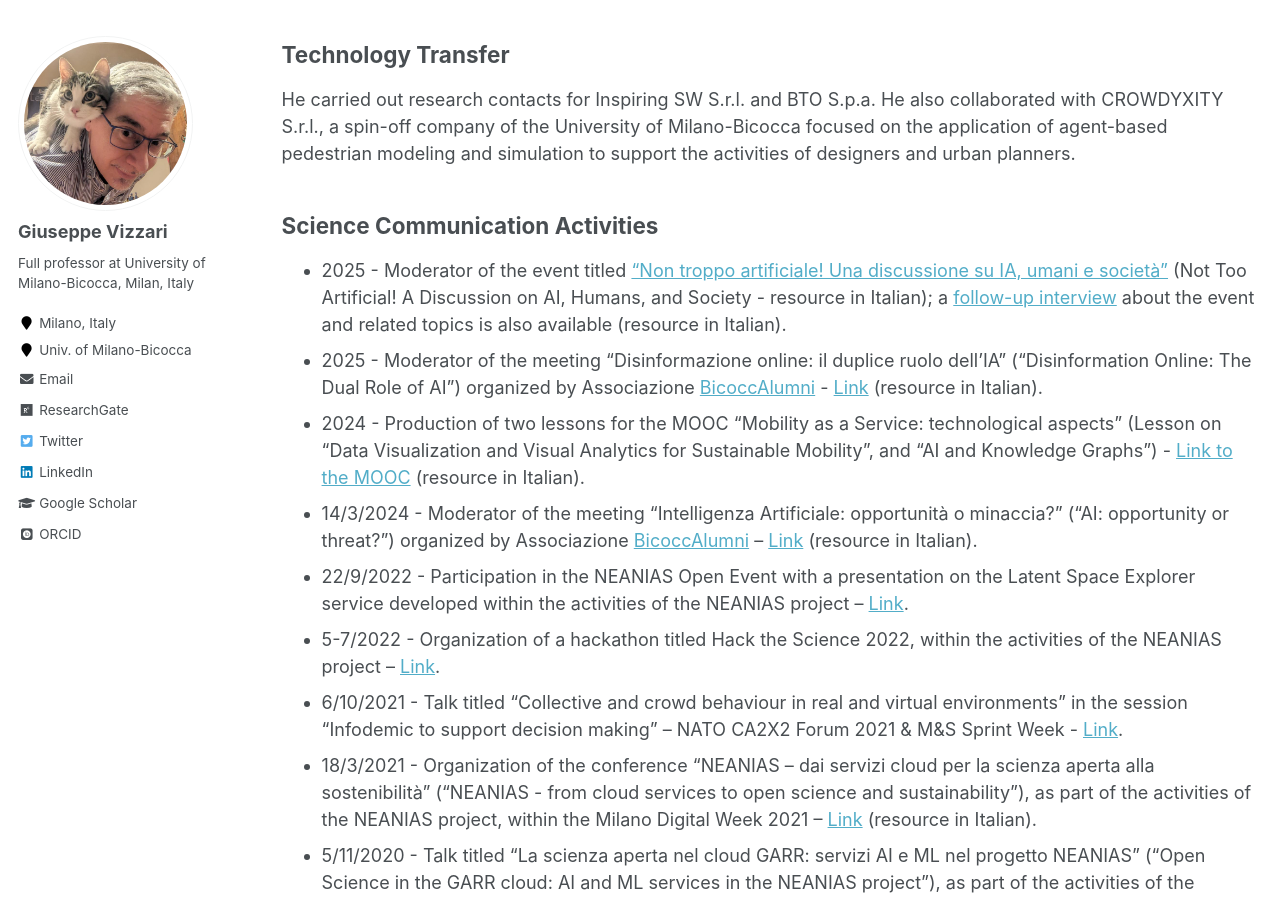
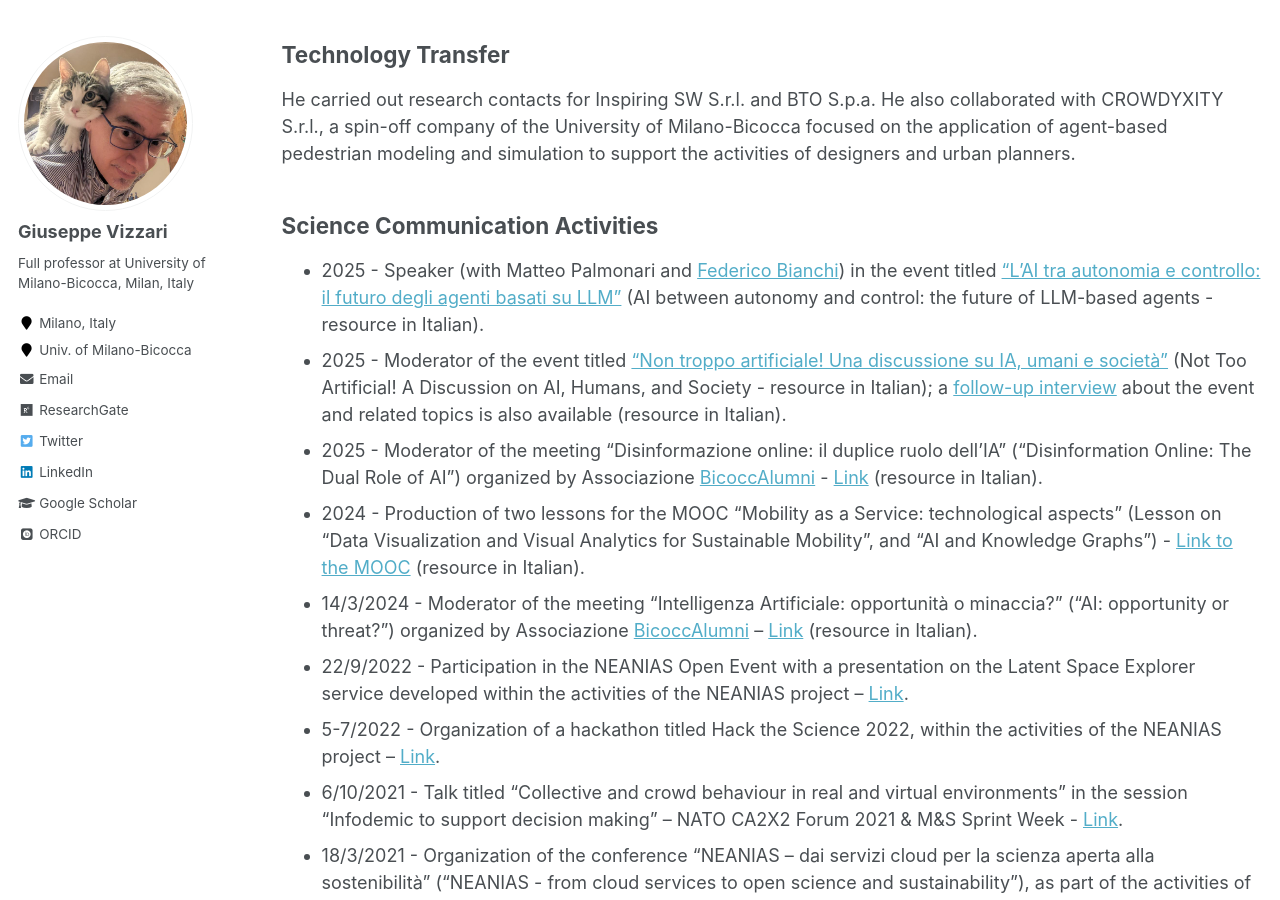
Before and after one commit to GiuseppeVizzari/GiuseppeVizzari.github.io, a Jekyll site: the page built from _pages/cv.md, in a window 1280 px wide and 900 px high, scrolled down 2301 px. Built offline with Jekyll 4.4.1, drawn with Linux system fonts in a browser that asks for light colours; some web fonts are replaced.

Commit message:
Added events

```diff
--- a/_pages/cv.md
+++ b/_pages/cv.md
@@ -35,6 +35,7 @@ He is member of the Editorial Board of [Collective Dynamics](https://collective-
 He carried out research contacts for Inspiring SW S.r.l. and BTO S.p.a. He also collaborated with CROWDYXITY S.r.l., a spin-off company of the University of Milano-Bicocca focused on the application of agent-based pedestrian modeling and simulation to support the activities of designers and urban planners.
 
 ## Science Communication Activities
+- 2025 - Speaker (with Matteo Palmonari and [Federico Bianchi](https://federicobianchi.io/)) in the event titled ["L'AI tra autonomia e controllo: il futuro degli agenti basati su LLM"](https://youtu.be/u5kO7bGA690?si=QBC1fs-PAgFcj9kg) (AI between autonomy and control: the future of LLM-based agents - resource in Italian).
 - 2025 - Moderator of the event titled ["Non troppo artificiale! Una discussione su IA, umani e società"](https://regains.disco.unimib.it/2025/06/04/non-troppo-artificiale-una-discussione-su-ia-umani-e-societa/) (Not Too Artificial! A Discussion on AI, Humans, and Society - resource in Italian); a [follow-up interview](https://bnews.unimib.it/blog/non-troppo-artificiale-una-discussione-su-ia-umani-e-societ%C3%A0/) about the event and related topics is also available (resource in Italian).
 - 2025 - Moderator of the meeting "Disinformazione online: il duplice ruolo dell’IA" ("Disinformation Online: The Dual Role of AI") organized by Associazione [BicoccAlumni](https://www.bicoccalumni.it/) - [Link](https://youtu.be/JZtLs7BFqCk?si=othSUTOsqOqvIUpP) (resource in Italian).
 - 2024 - Production of two lessons for the MOOC "Mobility as a Service: technological aspects" (Lesson on "Data Visualization and Visual Analytics for Sustainable Mobility", and "AI and Knowledge Graphs") -
```
